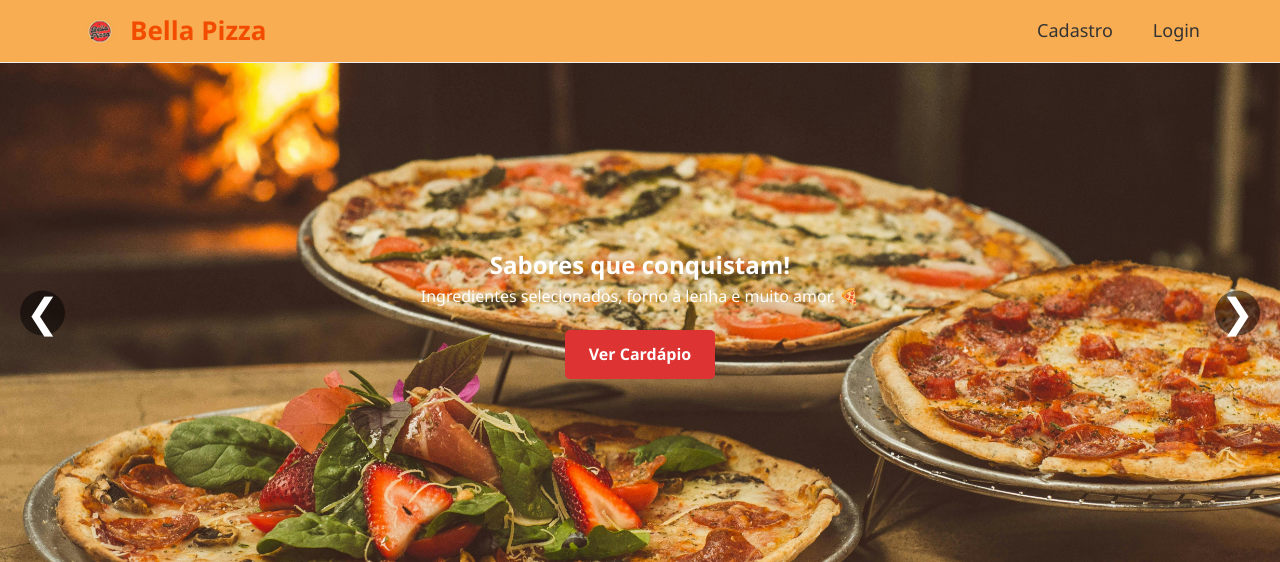
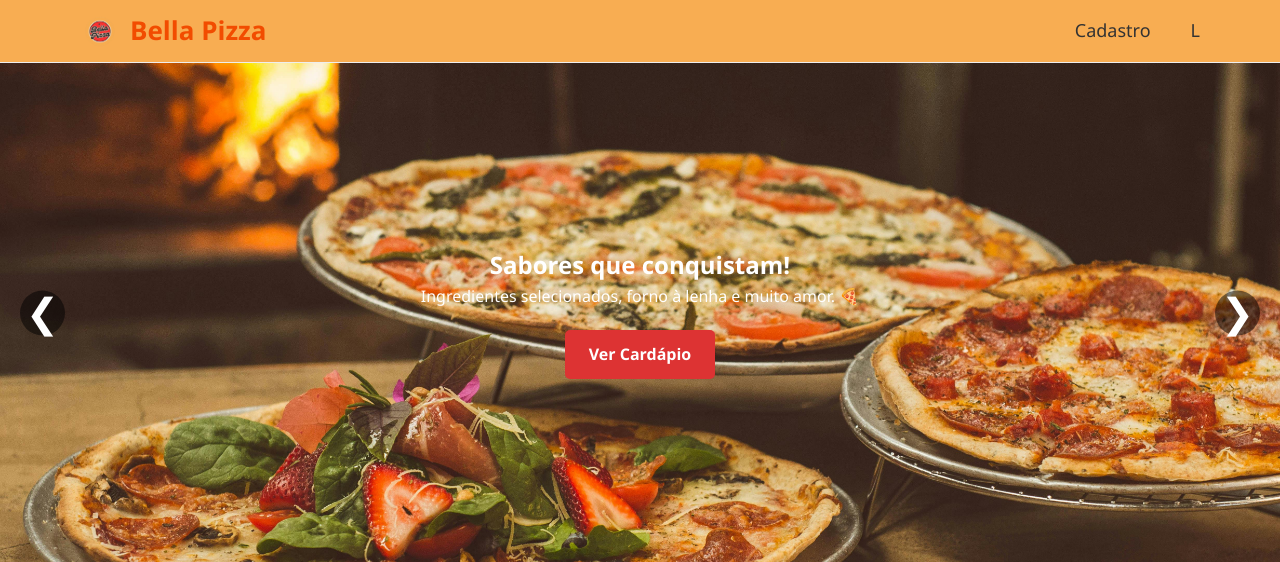
Before and after one commit to gabrielcavalcante2419-code/PizzariaBellaPizza, a PHP site: page /index.php in a window 1280 px wide. Shown: the top 562 px of the page. Run offline with PHP 8.4, Linux system fonts and the light colour scheme.

Commit message:
Update index.php

```diff
--- a/ProjetoBellaPizza/Projeto Bella Pizza/php/index.php
+++ b/ProjetoBellaPizza/Projeto Bella Pizza/php/index.php
@@ -25,7 +25,7 @@
                 <nav>
                     <ul>
                         <li><a href="../html/cadastro.html">Cadastro</a></li>
-                        <li><a href="../php/login.php">Login</a></li>
+                        <li><a href="../php/login.php">L</a></li>
                     </ul>
                 </nav>
             </div>
@@ -257,4 +257,5 @@
             <script src="../javascript/javascript.js"></script>
         </div>
     </footer>
+
 </html>
```
